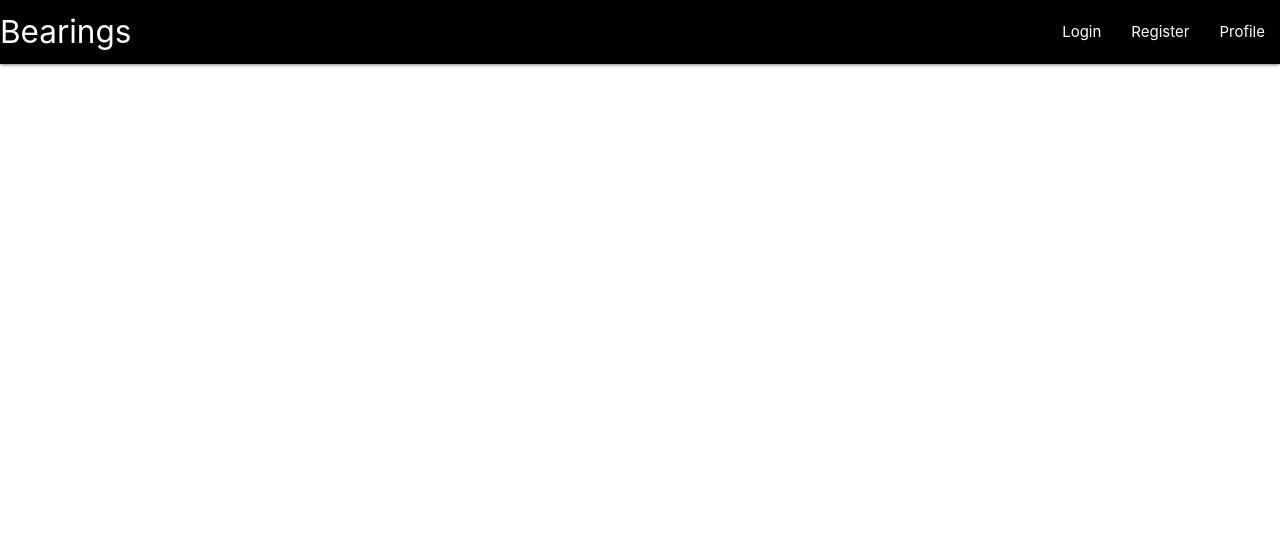
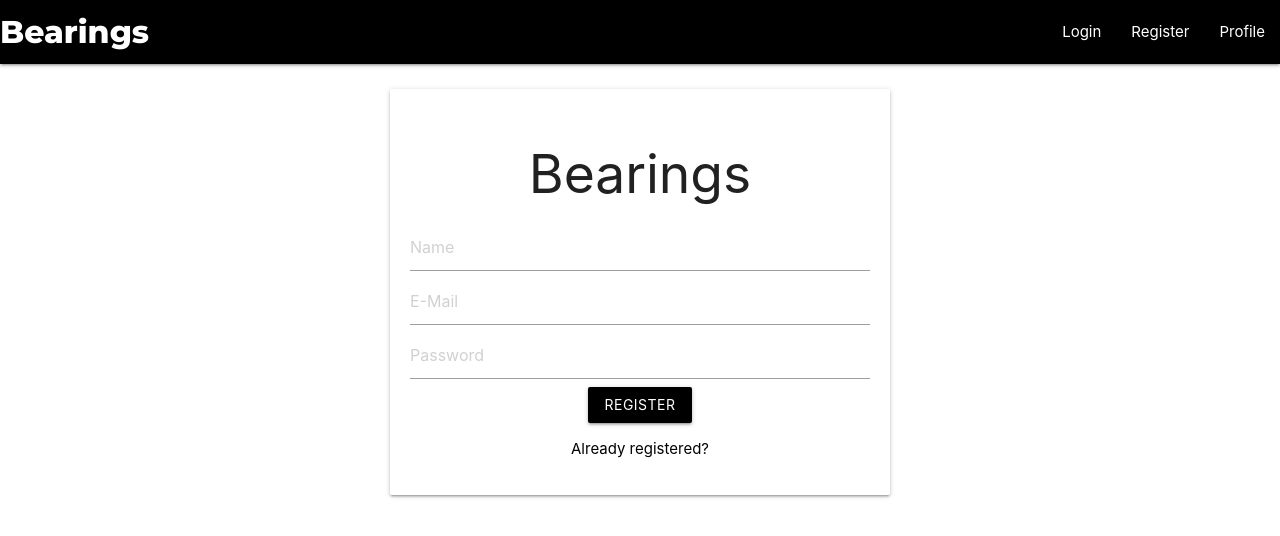
Before and after one commit to Silayman/Bearings, a React (Create React App) app in the folder client/: page /accounts/signup in a window 1280 px wide. Shown: the top 536 px of the page. Built offline with nearby package versions, Linux system fonts and the light colour scheme.

Commit message:
Created UI for login and sign up pages

```diff
--- a/client/src/App.css
+++ b/client/src/App.css
@@ -0,0 +1,24 @@
+@import url('https://fonts.googleapis.com/css2?family=Montserrat:wght@800&display=swap');
+
+.brand-logo{
+    font-family: 'Montserrat', sans-serif;
+}
+
+
+.loginCard{
+    margin-top: 25px;
+}
+.loginCard a {
+    color: black !important;
+}
+.card{
+    padding: 20px;
+    text-align: center;
+    max-width: 500px;
+    margin: 10px auto;
+}
+
+.input-field input[type=text]:focus{
+    border-bottom: 1px solid black !important;
+    box-shadow: 0 1px 0 0 black !important;
+}
--- a/client/src/App.js
+++ b/client/src/App.js
@@ -1,11 +1,28 @@
 import React from 'react';
 import NavBar from './components/Navbar.component';
+import Feed from './components/Feed.component';
+import Login from './components/Login.component';
+import Signup from './components/Signup.component';
+import Profile from './components/Profile.component';
+import './App.css';
 import {BrowserRouter, Route} from 'react-router-dom';
 
 function App() {
   return (
     <BrowserRouter>
       <NavBar />
+        <Route exact path="/" >
+          <Feed />
+        </Route>
+        <Route path="/accounts/signin">
+          <Login/>
+        </Route>
+        <Route path="/accounts/signup">
+          <Signup/>
+        </Route>
+        <Route path="/profile">
+          <Profile/>
+        </Route>
     </BrowserRouter>
 
   );
--- /dev/null
+++ b/client/src/components/Feed.component.js
@@ -0,0 +1,10 @@
+import React from 'react';
+
+const Feed = ()=>{
+    return(
+        <h1>Feed</h1>
+    )
+}
+
+
+export default Feed;
--- /dev/null
+++ b/client/src/components/Login.component.js
@@ -0,0 +1,23 @@
+import React from 'react';
+import {Link} from 'react-router-dom';
+const Login = ()=>{
+    return(
+        <div className="loginCard">
+            <div className="card white darken-1 input-field">
+                <h2>Bearings</h2>
+                <input type="text" placeholder="E-Mail"/>
+                <input type="text" placeholder="Password"/>
+                <button className="btn waves-effect waves-light #000000 black">
+                    Login
+                </button>
+                <p>
+                    <Link to="/accounts/signup">Don't have an account?</Link>
+                </p>
+            </div>
+        </div>
+
+    )
+}
+
+
+export default Login;
--- a/client/src/components/Navbar.component.js
+++ b/client/src/components/Navbar.component.js
@@ -1,14 +1,14 @@
 import React from 'react';
-
+import {Link} from 'react-router-dom';
 const NavBar = ()=>{
     return(
         <nav>
         <div className="nav-wrapper black">
-          <a href="#" className="brand-logo left">Bearings</a>
+          <Link to="/" className="brand-logo left">Bearings</Link>
           <ul id="nav-mobile" className="right hide-on-med-and-down">
-            <li><a href="sass.html">Login</a></li>
-            <li><a href="badges.html">Register</a></li>
-            <li><a href="collapsible.html">Profile</a></li>
+            <li><Link to="/accounts/signin">Login</Link></li>
+            <li><Link to="/accounts/signup">Register</Link></li>
+            <li><Link to="/profile">Profile</Link></li>
           </ul>
         </div>
       </nav>
--- /dev/null
+++ b/client/src/components/Profile.component.js
@@ -0,0 +1,10 @@
+import React from 'react';
+
+const Profile = ()=>{
+    return(
+        <h1>Profile</h1>
+    )
+}
+
+
+export default Profile;
--- /dev/null
+++ b/client/src/components/Signup.component.js
@@ -0,0 +1,24 @@
+import React from 'react';
+import {Link} from 'react-router-dom';
+const Signup = ()=>{
+    return(
+        <div className="loginCard">
+            <div className="card white darken-1 input-field">
+                <h2>Bearings</h2>
+                <input type="text" placeholder="Name"/>
+                <input type="text" placeholder="E-Mail"/>
+                <input type="text" placeholder="Password"/>
+                <button className="btn waves-effect waves-light #000000 black">
+                    Register
+                </button>
+                <p>
+                    <Link to="/accounts/signin">Already registered?</Link>
+                </p>
+            </div>
+        </div>
+
+    )
+}
+
+
+export default Signup;
```
